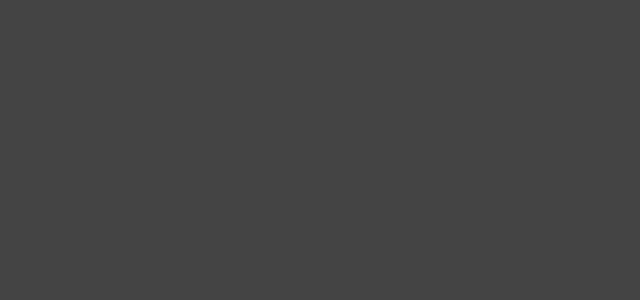
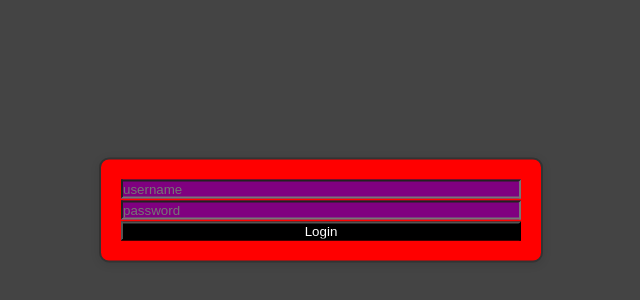
Before and after one commit to faeiz-furqan17/Expense-Tracker, a React (Vite) app: page /login in a window 1280 px wide. Before the commit this address had no page. Shown: the part 210-510 px from the top of the page, without its empty margins (319-959 px from the left). Built offline with nearby package versions, Linux system fonts and the light colour scheme.

Commit message:
Implemented a simple login page and how to use protected routing

```diff
--- a/src/App.jsx
+++ b/src/App.jsx
@@ -1,33 +1,33 @@
 import React, { useState } from "react";
 
-import Navbar from "./components/Navbar/Navbar";
-import Lander from "./components/Lander/Lander";
 import { BrowserRouter as Router, Routes, Route } from "react-router-dom";
 
 import SimpleForm from "./components/SimpleForm/SimpleForm";
-import StudentDetailsForm from "./components/StudentDetailsForm/StudentDetailsForm";
-import Parent from "./components/Parent/Parent";
-import Controlled from "./components/Controlled/Controlled";
-import Uncontrolled from "./components/Uncontrolled/Uncontrolled";
+
 import Layout from "./components/Layout/Layout";
 import Dashboard from "./components/Dashboard/Dashboard";
 import Summary from "./components/Summary/Summary";
+import Login from "./components/Login/Login";
+import ProtectedRoutes from "./utils/ProtectedRoutes";
 function App() {
+  const [isAuthenticated, setIsAuthenticated] = useState(false);
   const [showValue, hide] = useState(false);
   const [showStudentValue, hideStudent] = useState(false);
-  const showTheStudentForm = () => {
-    hideStudent(!showStudentValue);
+
+  const handleLogin = () => {
+    setIsAuthenticated(true);
   };
-  const showTheForm = () => {
-    hide(!showValue);
-  };
+
   return (
     <Router>
       <Routes>
+        <Route path="/login" element={<Login login={handleLogin} />}></Route>
         <Route path="/" element={<Layout />}>
           <Route index element={<SimpleForm />} />
-          <Route path="dashboard" element={<Dashboard />} />
-          <Route path="summary" element={<Summary />} />
+          <Route element={<ProtectedRoutes user={isAuthenticated} />}>
+            <Route path="dashboard" element={<Dashboard />} />
+            <Route path="summary" element={<Summary />} />
+          </Route>
         </Route>
       </Routes>
     </Router>
--- /dev/null
+++ b/src/components/Login/Login.jsx
@@ -0,0 +1,54 @@
+import React, { useState } from "react";
+
+import { useNavigate } from "react-router-dom";
+
+function login({ login }) {
+  const navigate = useNavigate();
+  const [loginData, setLoginData] = useState({
+    username: "",
+    password: "",
+  });
+
+  const handleSubmit = (e) => {
+    e.preventDefault();
+    if (loginData.username && loginData.password == "admin") {
+      login();
+      navigate("/dashboard");
+      setLoginData({
+        username: "",
+        password: "",
+      });
+    }
+  };
+  const handleChange = (e) => {
+    const { name, value } = e.target;
+    setLoginData({
+      ...loginData,
+      [name]: value,
+    });
+  };
+
+  return (
+    <div>
+      <form onSubmit={handleSubmit}>
+        <input
+          type="text"
+          placeholder="username"
+          value={loginData.username}
+          onChange={handleChange}
+          name="username"
+        />
+        <input
+          type="text"
+          placeholder="password"
+          value={loginData.password}
+          onChange={handleChange}
+          name="password"
+        />
+        <button type="submit">Login</button>
+      </form>
+    </div>
+  );
+}
+
+export default login;
--- /dev/null
+++ b/src/utils/ProtectedRoutes.jsx
@@ -0,0 +1,7 @@
+import { Outlet, Navigate } from "react-router-dom";
+
+const ProtectedRoutes = (props) => {
+  return props.user ? <Outlet /> : <Navigate to="/login" />;
+};
+
+export default ProtectedRoutes;
```
